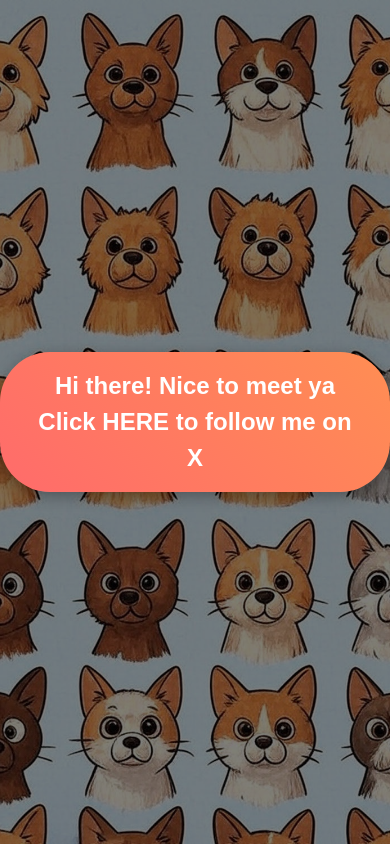
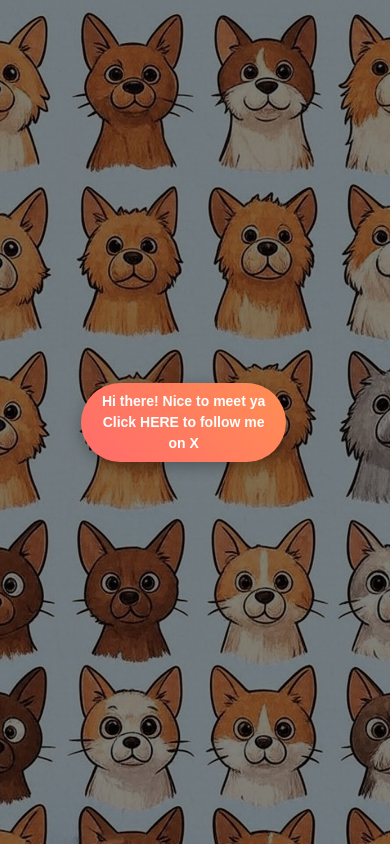
Before and after one commit to Coder-X0461/caitmeme, a plain HTML site: page index.html in a window 390 px wide. Drawn offline with nearby package versions, Linux system fonts and the light colour scheme.

Commit message:
27/05/25 0217HRS

```diff
--- a/index.html
+++ b/index.html
@@ -34,8 +34,8 @@
             }
         }
         .follow-btn {
-            padding: 1rem 2rem;
-            font-size: 1.5rem;
+            padding: 0.75rem 1.5rem;
+            font-size: clamp(1rem, 4vw, 1.25rem);
             font-weight: bold;
             color: white;
             background: linear-gradient(45deg, #ff6b6b, #ff8e53);
@@ -46,6 +46,8 @@
             transition: transform 0.3s ease, box-shadow 0.3s ease;
             text-align: center;
             line-height: 1.5;
+            width: fit-content;
+            max-width: 90%;
         }
         .follow-btn:hover {
             transform: translateY(-3px);
@@ -53,6 +55,12 @@
         }
         .follow-btn:active {
             transform: translateY(1px);
+        }
+        @media (max-width: 640px) {
+            .follow-btn {
+                padding: 0.5rem 1rem;
+                font-size: clamp(0.875rem, 3.5vw, 1rem);
+            }
         }
     </style>
 </head>
```
